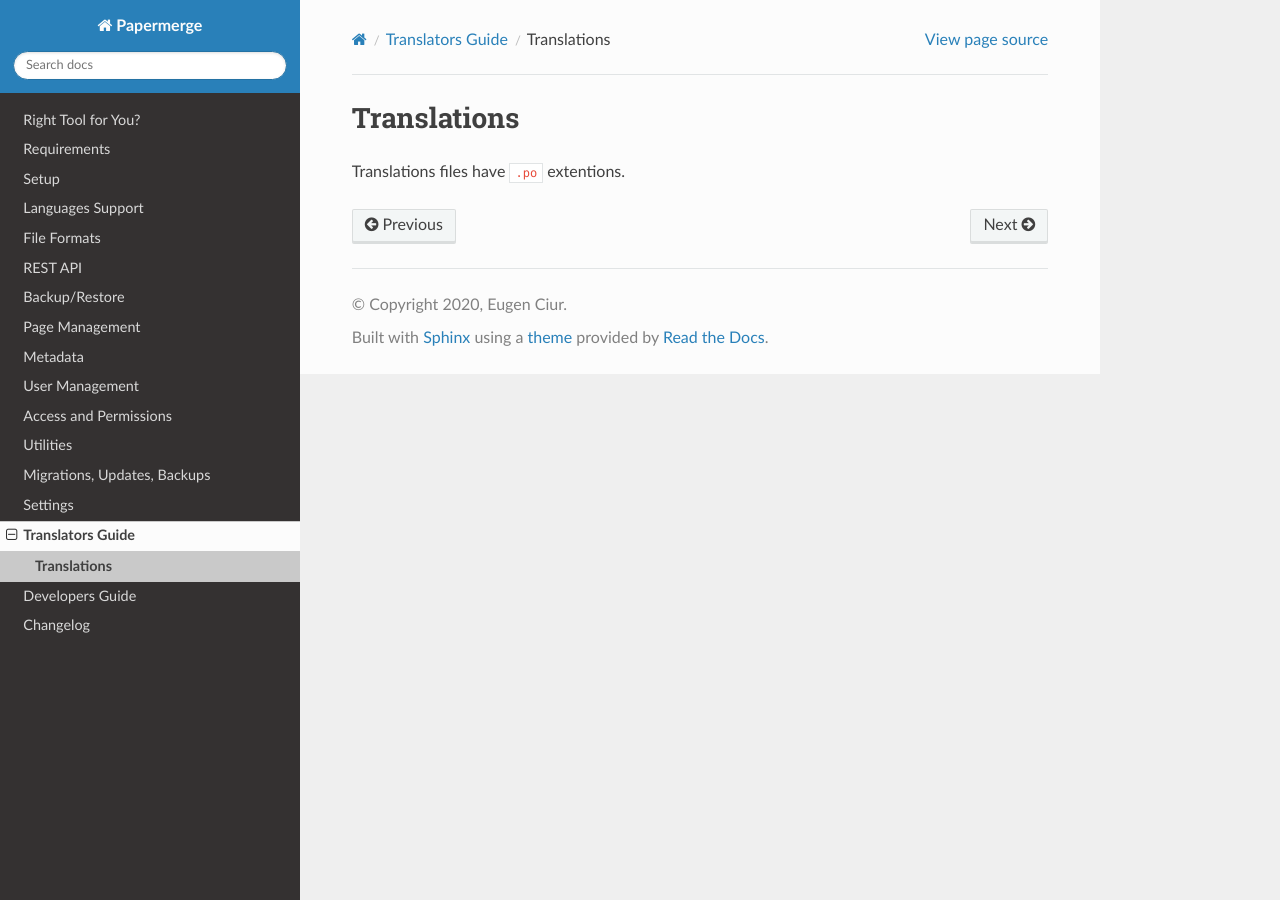
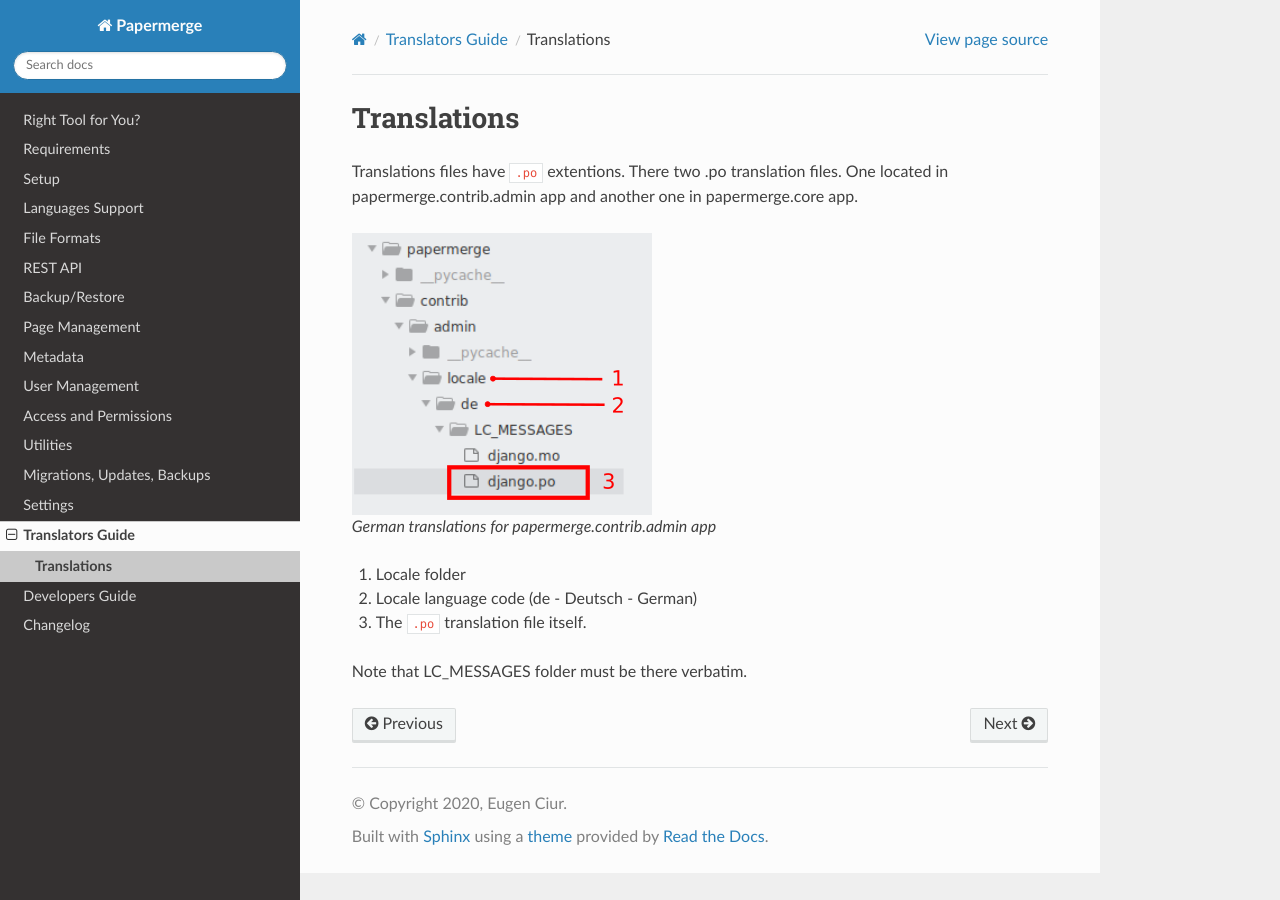
Before and after one commit to ciur/papermerge, a Sphinx documentation site: the page built from docs/source/translators_guide/translations.rst, in a window 1280 px wide. Built offline with Sphinx 7.4.7 and the Read the Docs theme 2.0.0, drawn with Linux system fonts in a browser that asks for light colours.

Commit message:
Translations documentation

```diff
--- a/docs/source/settings.rst
+++ b/docs/source/settings.rst
@@ -161,7 +161,7 @@
 Instead of ``en`` you can use ``en-US``, ``en-UK`` etc.
 Instead of ``de`` you can use ``de-DE``, ``de-AT`` etc.
 `See here <http://www.i18nguy.com/unicode/language-identifiers.html>`_ full least of all available language codes.
-You can translate Papermerge to your own language.
+You can :ref:`translate Papermerge <translate>` to your own language.
 
 .. _database:
 
--- a/docs/source/translators_guide/translations.rst
+++ b/docs/source/translators_guide/translations.rst
@@ -1,4 +1,17 @@
+.. _translate:
+
 Translations
 =============
 
-Translations files have ``.po`` extentions.
+Translations files have ``.po`` extentions. There two .po translation files. One located in papermerge.contrib.admin app
+and another one in papermerge.core app.
+
+.. figure:: ../img/translations/01-po-files.png
+
+	German translations for papermerge.contrib.admin app
+
+1. Locale folder
+2. Locale language code (de - Deutsch - German)
+3. The ``.po`` translation file itself.
+
+Note that LC_MESSAGES folder must be there verbatim.
```
Also changed, not shown: docs/source/img/translations/01-po-files.png (added).
